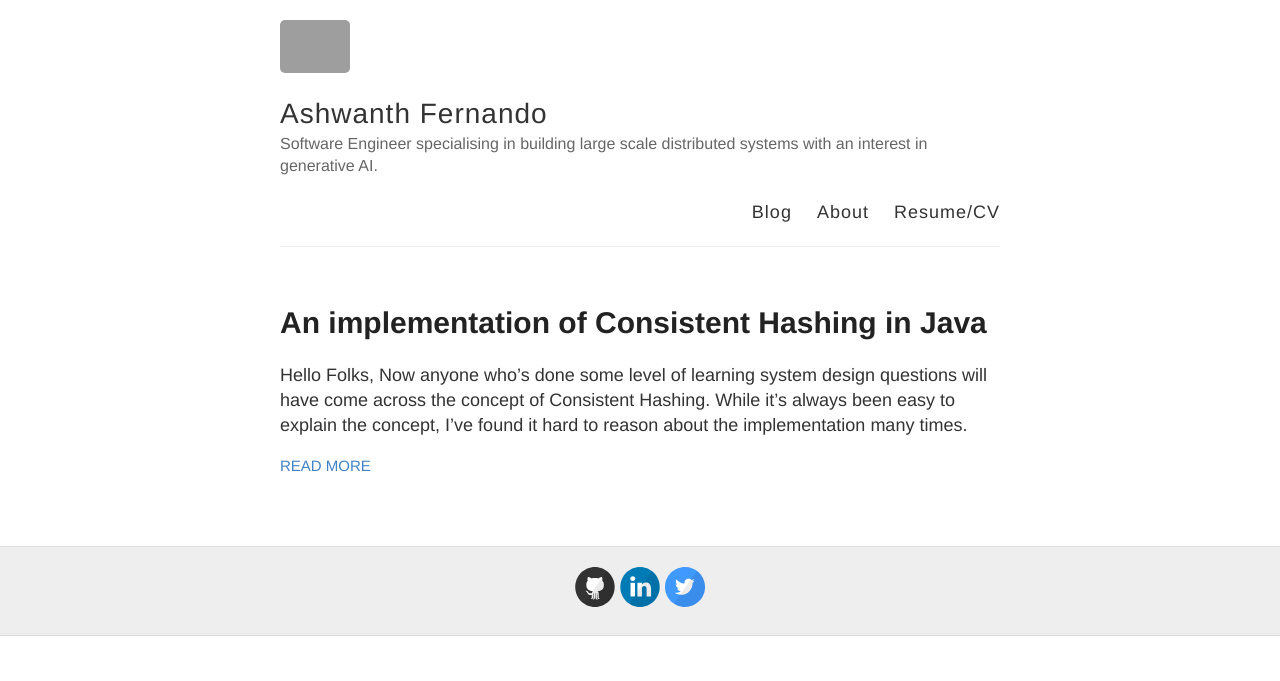
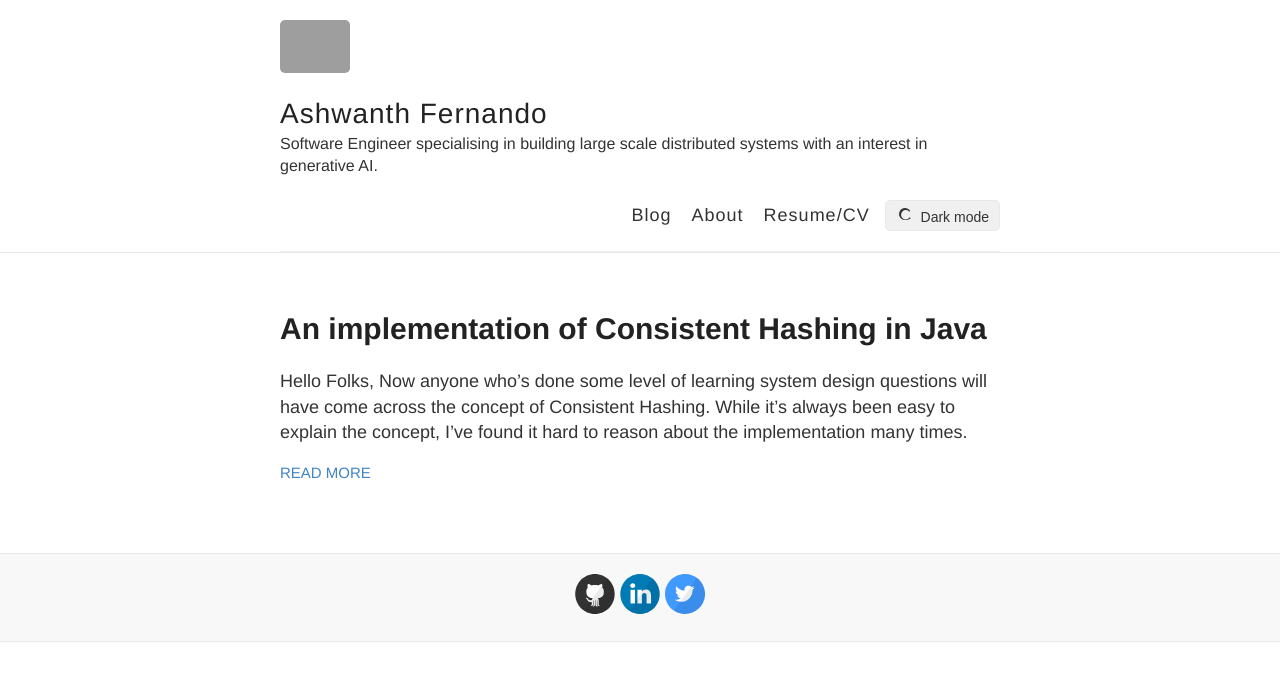
Before and after one commit to crazysoftwarecoder/crazysoftwarecoder.github.io, a Jekyll site: the page built from index.html, in a window 1280 px wide. Shown: the top 681 px of the page. Built offline with Jekyll 4.4.1, drawn with Linux system fonts in a browser that asks for light colours; grey boxes are pictures that could not be loaded.

Commit message:
Added light and dark mode

```diff
--- a/_layouts/default.html
+++ b/_layouts/default.html
@@ -30,6 +30,14 @@
             <a href="{{ site.baseurl }}/">Blog</a>
             <a href="{{ site.baseurl }}/about">About</a>
             <a href="{{ site.resume_url }}">Resume/CV</a>
+            <button id="theme-toggle" class="theme-toggle" aria-label="Toggle dark/light mode">
+              <span id="theme-icon">
+                <svg xmlns="http://www.w3.org/2000/svg" viewBox="0 0 24 24" fill="currentColor">
+                  <path d="M12.79 21a9 9 0 1 1 8.21-14 1 1 0 0 1-1.35 1.29 7 7 0 1 0 .24 9.49 1 1 0 1 1 1.35 1.29c-2.09 1.37-4.59 1.93-7.05 1.93z"/>
+                </svg>
+                <span class="theme-label">Dark mode</span>
+              </span>
+            </button>
           </nav>
         </header>
       </div>
@@ -48,5 +56,6 @@
     </div>
 
     {% include analytics.html %}
+    <script src="{{ site.baseurl }}/assets/js/theme-toggle.js"></script>
   </body>
 </html>
--- a/_sass/_highlights.scss
+++ b/_sass/_highlights.scss
@@ -1,8 +1,7 @@
-
 .highlight {
-  background-color: #efefef;
+  background-color: var(--code-background);
   padding: 7px 7px 7px 10px;
-  border: 1px solid #ddd;
+  border: 1px solid var(--border-color);
   -moz-box-shadow: 3px 3px rgba(0,0,0,0.1);
   -webkit-box-shadow: 3px 3px rgba(0,0,0,0.1);
   box-shadow: 3px 3px rgba(0,0,0,0.1);
--- /dev/null
+++ b/assets/js/theme-toggle.js
@@ -0,0 +1,50 @@
+// Theme Toggle Functionality
+document.addEventListener('DOMContentLoaded', function() {
+  const themeToggle = document.getElementById('theme-toggle');
+  const themeIcon = document.getElementById('theme-icon');
+  const currentTheme = localStorage.getItem('theme');
+
+  // Set initial theme based on user preference or localStorage
+  if (currentTheme) {
+    document.documentElement.setAttribute('data-theme', currentTheme);
+    updateIcon(currentTheme);
+  } else if (window.matchMedia && window.matchMedia('(prefers-color-scheme: dark)').matches) {
+    document.documentElement.setAttribute('data-theme', 'dark');
+    localStorage.setItem('theme', 'dark');
+    updateIcon('dark');
+  } else {
+    // Default to light theme if no preference is found
+    document.documentElement.setAttribute('data-theme', 'light');
+    localStorage.setItem('theme', 'light');
+    updateIcon('light');
+  }
+
+  // Toggle theme when button is clicked
+  themeToggle.addEventListener('click', function() {
+    const currentTheme = document.documentElement.getAttribute('data-theme');
+    const newTheme = currentTheme === 'dark' ? 'light' : 'dark';
+
+    document.documentElement.setAttribute('data-theme', newTheme);
+    localStorage.setItem('theme', newTheme);
+    updateIcon(newTheme);
+  });
+
+  // Update icon based on current theme
+  function updateIcon(theme) {
+    if (theme === 'dark') {
+      themeIcon.innerHTML = `
+        <svg xmlns="http://www.w3.org/2000/svg" viewBox="0 0 24 24" fill="currentColor">
+          <path d="M12 3a1 1 0 0 1 1 1v1a1 1 0 0 1-2 0V4a1 1 0 0 1 1-1zm9 9h-1a1 1 0 0 0 0 2h1a1 1 0 0 0 0-2zM4 12a1 1 0 0 0-1 1v1a1 1 0 0 0 2 0v-1a1 1 0 0 0-1-1zm9-9a1 1 0 0 0-1 1v1a1 1 0 0 0 2 0V4a1 1 0 0 0-1-1zM4 5.27l.71.71a1 1 0 0 0 1.41-1.41l-.71-.71a1 1 0 0 0-1.41 1.41zm15.98 2.44a1 1 0 0 0-1.41 0l-.71.71a1 1 0 0 0 1.41 1.41l.71-.71a1 1 0 0 0 0-1.41zM12 6a6 6 0 1 0 0 12 6 6 0 0 0 0-12z"/>
+        </svg>
+        <span class="theme-label">Light mode</span>
+      `;
+    } else {
+      themeIcon.innerHTML = `
+        <svg xmlns="http://www.w3.org/2000/svg" viewBox="0 0 24 24" fill="currentColor">
+          <path d="M12.79 21a9 9 0 1 1 8.21-14 1 1 0 0 1-1.35 1.29 7 7 0 1 0 .24 9.49 1 1 0 1 1 1.35 1.29c-2.09 1.37-4.59 1.93-7.05 1.93z"/>
+        </svg>
+        <span class="theme-label">Dark mode</span>
+      `;
+    }
+  }
+});
--- a/style.scss
+++ b/style.scss
@@ -17,10 +17,32 @@ html {
   font-size: 100%;
 }
 
+:root {
+  --background-color: #ffffff;
+  --foreground-color: #333333;
+  --link-color: #4183C4;
+  --heading-color: #222222;
+  --border-color: #e8e8e8;
+  --button-background: #f0f0f0;
+  --button-foreground: #333333;
+  --code-background: #f8f8f8;
+}
+
+[data-theme="dark"] {
+  --background-color: #121212;
+  --foreground-color: #e0e0e0;
+  --link-color: #64b5f6;
+  --heading-color: #ffffff;
+  --border-color: #333333;
+  --button-background: #333333;
+  --button-foreground: #e0e0e0;
+  --code-background: #222222;
+}
+
 body {
-	background: $white;
+	background: var(--background-color);
   font: 18px/1.4 $helvetica;
-  color: $darkGray;
+  color: var(--foreground-color);
 }
 
 .container {
@@ -32,7 +54,7 @@ body {
 
 h1, h2, h3, h4, h5, h6 {
   font-family: $helveticaNeue;
-  color: $darkerGray;
+  color: var(--heading-color);
   font-weight: bold;
 
   line-height: 1.7;
@@ -69,11 +91,11 @@ p {
 }
 
 a {
-  color: $blue;
+  color: var(--link-color);
   text-decoration: none;
 	cursor: pointer;
   &:hover, &:active {
-    color: $blue;
+    color: var(--link-color);
   }
 }
 
@@ -152,6 +174,8 @@ img {
 
 .wrapper-masthead {
   margin-bottom: 50px;
+  background-color: var(--background-color);
+  border-bottom: 1px solid var(--border-color);
 }
 
 .masthead {
@@ -192,7 +216,7 @@ img {
 
 .site-name {
   margin: 0;
-  color: $darkGray;
+  color: var(--heading-color);
   cursor: pointer;
   font-family: $helveticaNeue;
   font-weight: 300;
@@ -202,7 +226,7 @@ img {
 
 .site-description {
   margin: -5px 0 0 0;
-  color: $gray;
+  color: var(--foreground-color);
   font-size: 16px;
 
   @include mobile {
@@ -215,6 +239,8 @@ nav {
   margin-top: 23px; // @TODO: Vertically middle align
   font-family: $helveticaNeue;
   font-size: 18px;
+  display: flex;
+  align-items: center;
 
   @include mobile {
     float: none;
@@ -225,14 +251,14 @@ nav {
 
   a {
     margin-left: 20px;
-    color: $darkGray;
+    color: var(--foreground-color);
     text-align: right;
     font-weight: 300;
     letter-spacing: 1px;
 
     @include mobile {
       margin: 0 10px;
-      color: $blue;
+      color: var(--link-color);
     }
   }
 }
@@ -243,7 +269,7 @@ nav {
 
 .posts > .post {
   padding-bottom: 2em;
-  border-bottom: 1px solid $lightGray;
+  border-bottom: 1px solid var(--border-color);
 }
 
 .posts > .post:last-child {
@@ -273,9 +299,9 @@ nav {
 
 .wrapper-footer {
   margin-top: 50px;
-  border-top: 1px solid #ddd;
-  border-bottom: 1px solid #ddd;
-  background-color: $lightGray;
+  border-top: 1px solid var(--border-color);
+  border-bottom: 1px solid var(--border-color);
+  background-color: var(--code-background);
 }
 
 footer {
@@ -287,3 +313,42 @@ footer {
 // ... Otherwise it really bloats up the top of the CSS file and makes it difficult to find the start
 @import "highlights";
 @import "svg-icons";
+
+/* Theme Toggle Button */
+.theme-toggle {
+  background: var(--button-background);
+  color: var(--button-foreground);
+  border: 1px solid var(--border-color);
+  border-radius: 5px;
+  padding: 5px 10px;
+  margin-left: 15px;
+  cursor: pointer;
+  display: flex;
+  align-items: center;
+  font-size: 14px;
+  transition: all 0.3s ease;
+
+  @include mobile {
+    margin: 0 10px;
+  }
+}
+
+.theme-toggle:hover {
+  opacity: 0.8;
+}
+
+.theme-toggle svg {
+  width: 16px;
+  height: 16px;
+  margin-right: 5px;
+}
+
+@include mobile {
+  .theme-label {
+    display: none;
+  }
+
+  .theme-toggle svg {
+    margin-right: 0;
+  }
+}
```
